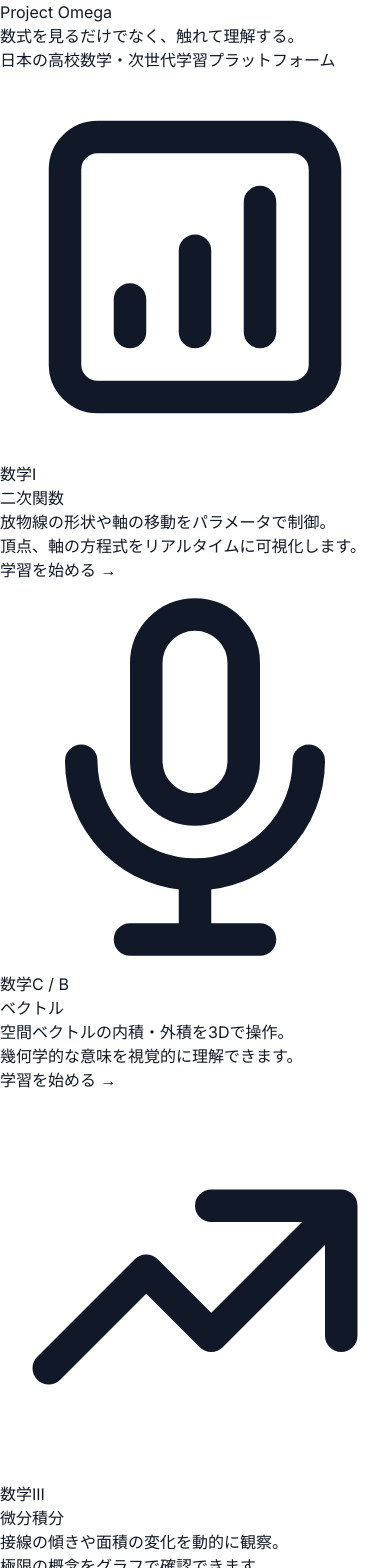
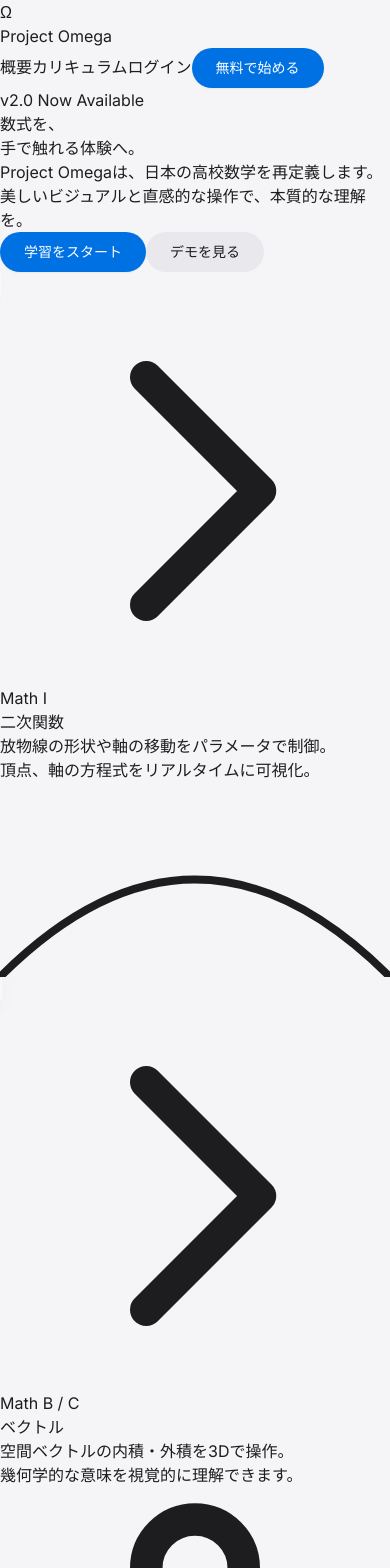
Before and after one commit to hiroshi-tsutsui/ghost-root-terminal, a Next.js app in the folder project_omega/: page / in a window 390 px wide. Shown: the top 1568 px of the page. Built offline with nearby package versions, Linux system fonts and the light colour scheme.

Commit message:
feat(ui): redesign global layout and components to match Apple design system (Project Omega)

```diff
--- a/project_omega/app/globals.css
+++ b/project_omega/app/globals.css
@@ -3,31 +3,142 @@
 @tailwind utilities;
 
 :root {
-  --background: #ffffff;
-  --foreground: #111827;
+  --background: #F5F5F7;
+  --card-bg: #FFFFFF;
+  --foreground: #1D1D1F;
+  --apple-blue: #0071e3;
+  --apple-blue-hover: #0077ED;
+  --apple-gray-text: #86868b;
+  --font-inter: 'Inter', sans-serif;
 }
 
 body {
   color: var(--foreground);
   background: var(--background);
-  font-family: var(--font-inter), var(--font-noto-sans-jp), sans-serif;
+  font-family: var(--font-inter), var(--font-noto-sans-jp), -apple-system, BlinkMacSystemFont, "Segoe UI", Roboto, Helvetica, Arial, sans-serif;
   -webkit-font-smoothing: antialiased;
   -moz-osx-font-smoothing: grayscale;
 }
 
-/* Custom Utilities for "Apple-like" feel */
-.glass-panel {
-  @apply bg-white/80 backdrop-blur-md border border-white/20 shadow-sm;
+/* Custom Scrollbar for Webkit */
+::-webkit-scrollbar {
+  width: 8px;
+  height: 8px;
+}
+::-webkit-scrollbar-track {
+  background: transparent;
+}
+::-webkit-scrollbar-thumb {
+  background: #d1d1d6;
+  border-radius: 4px;
+}
+::-webkit-scrollbar-thumb:hover {
+  background: #b0b0b5;
 }
 
-.input-primary {
-  @apply rounded-md border border-gray-200 bg-gray-50 px-3 py-2 text-sm shadow-sm transition-all focus:border-blue-500 focus:bg-white focus:outline-none focus:ring-1 focus:ring-blue-500;
+
+/* Apple-style Components */
+
+/* Glass Panel */
+.glass-panel {
+  @apply bg-white/70 backdrop-blur-xl border border-white/40 shadow-sm supports-[backdrop-filter]:bg-white/60;
 }
 
-.btn-primary {
-  @apply inline-flex items-center justify-center rounded-lg bg-black px-4 py-2 text-sm font-medium text-white shadow transition-all hover:bg-gray-800 focus:outline-none focus:ring-2 focus:ring-gray-400 focus:ring-offset-2;
+.glass-header {
+  @apply sticky top-0 z-50 w-full border-b border-gray-200/50 bg-white/80 backdrop-blur-md transition-all supports-[backdrop-filter]:bg-white/60;
+}
+
+/* Cards */
+.apple-card {
+  @apply bg-white rounded-3xl shadow-[0_4px_24px_rgba(0,0,0,0.04)] border border-black/[0.02] transition-all duration-300 hover:shadow-[0_8px_32px_rgba(0,0,0,0.08)] hover:-translate-y-1 overflow-hidden;
+}
+
+/* Buttons */
+.btn-apple {
+  @apply inline-flex items-center justify-center rounded-full bg-[#0071e3] px-6 py-2.5 text-sm font-medium text-white shadow-sm transition-all duration-200 hover:bg-[#0077ED] focus:outline-none focus:ring-4 focus:ring-[#0071e3]/20 active:scale-[0.98];
 }
 
 .btn-secondary {
-  @apply inline-flex items-center justify-center rounded-lg border border-gray-200 bg-white px-4 py-2 text-sm font-medium text-gray-900 shadow-sm transition-all hover:bg-gray-50 focus:outline-none focus:ring-2 focus:ring-gray-200 focus:ring-offset-2;
+  @apply inline-flex items-center justify-center rounded-full bg-[#e8e8ed] px-6 py-2.5 text-sm font-medium text-[#1d1d1f] transition-all duration-200 hover:bg-[#d2d2d7] focus:outline-none focus:ring-4 focus:ring-gray-200 active:scale-[0.98];
 }
+
+/* Inputs */
+.input-apple {
+  @apply w-full rounded-xl border-none bg-[#F5F5F7] px-4 py-3 text-[15px] font-medium text-[#1d1d1f] placeholder-[#86868b] shadow-inner transition-all focus:bg-white focus:outline-none focus:ring-2 focus:ring-[#0071e3]/50;
+}
+
+/* Apple-style Slider */
+input[type=range] {
+  -webkit-appearance: none; /* Hides the slider so that custom slider can be made */
+  width: 100%; /* Specific width is required for Firefox. */
+  background: transparent; /* Otherwise white in Chrome */
+}
+
+input[type=range]::-webkit-slider-thumb {
+  -webkit-appearance: none;
+  height: 28px;
+  width: 28px;
+  border-radius: 50%;
+  background: #ffffff;
+  cursor: pointer;
+  margin-top: -12px; /* You need to specify a margin in Chrome, but in Firefox and IE it is automatic */
+  box-shadow: 0 4px 8px rgba(0,0,0,0.15), 0 0 1px rgba(0,0,0,0.1);
+  border: 0.5px solid rgba(0,0,0,0.04);
+  transition: transform 0.1s ease;
+}
+
+input[type=range]::-webkit-slider-thumb:hover {
+    transform: scale(1.05);
+}
+
+input[type=range]::-webkit-slider-runnable-track {
+  width: 100%;
+  height: 6px;
+  cursor: pointer;
+  background: #e5e5e5;
+  border-radius: 999px;
+  border: none;
+}
+
+input[type=range]:focus {
+  outline: none;
+}
+
+input[type=range]:focus::-webkit-slider-runnable-track {
+  background: #e5e5e5;
+}
+
+/* Typography Helpers */
+.text-apple-header {
+  @apply font-semibold tracking-tight text-[#1d1d1f];
+}
+
+.text-apple-body {
+  @apply font-normal text-[#1d1d1f] leading-relaxed;
+}
+
+.text-apple-subtext {
+  @apply text-[#86868b] font-medium;
+}
+
+/* Animations */
+.fade-in-up {
+  animation: fadeInUp 0.8s cubic-bezier(0.16, 1, 0.3, 1) forwards;
+  opacity: 0;
+  transform: translateY(20px);
+}
+
+@keyframes fadeInUp {
+  from {
+    opacity: 0;
+    transform: translateY(20px);
+  }
+  to {
+    opacity: 1;
+    transform: translateY(0);
+  }
+}
+
+.delay-100 { animation-delay: 100ms; }
+.delay-200 { animation-delay: 200ms; }
+.delay-300 { animation-delay: 300ms; }
--- a/project_omega/app/layout.tsx
+++ b/project_omega/app/layout.tsx
@@ -1,5 +1,6 @@
 import type { Metadata } from "next";
 import { Inter, Noto_Sans_JP } from "next/font/google";
+import Link from "next/link";
 import "./globals.css";
 
 const inter = Inter({ subsets: ["latin"], variable: "--font-inter" });
@@ -17,8 +18,43 @@ export default function RootLayout({
 }>) {
   return (
     <html lang="ja">
-      <body className={`${inter.variable} ${notoSansJP.variable} font-sans antialiased bg-gray-50 text-gray-900`}>
-        {children}
+      <body className={`${inter.variable} ${notoSansJP.variable} font-sans antialiased bg-[#F5F5F7] text-[#1d1d1f]`}>
+
+        {/* Sticky Header with Glassmorphism - Global */}
+        <header className="fixed top-0 left-0 right-0 z-50 transition-all duration-300 bg-white/70 backdrop-blur-xl border-b border-white/20 supports-[backdrop-filter]:bg-white/60">
+          <div className="max-w-7xl mx-auto px-6 h-16 flex items-center justify-between">
+            <Link href="/" className="flex items-center space-x-3 group">
+              <div className="w-8 h-8 rounded-lg bg-gradient-to-br from-gray-900 to-gray-600 shadow-inner flex items-center justify-center transition-transform group-hover:scale-105">
+                <span className="text-white font-bold text-lg">Ω</span>
+              </div>
+              <span className="text-xl font-semibold tracking-tight text-[#1d1d1f]">Project Omega</span>
+            </Link>
+            <nav className="hidden md:flex items-center space-x-8 text-[15px] font-medium text-[#1d1d1f]/80">
+              <Link href="#" className="hover:text-[#0071e3] transition-colors">概要</Link>
+              <Link href="#" className="hover:text-[#0071e3] transition-colors">カリキュラム</Link>
+              <Link href="#" className="hover:text-[#0071e3] transition-colors">ログイン</Link>
+              <Link href="#" className="btn-apple px-5 py-1.5 text-xs shadow-blue-500/20">
+                無料で始める
+              </Link>
+            </nav>
+          </div>
+        </header>
+
+        <main className="pt-24 min-h-screen">
+          {children}
+        </main>
+
+        <footer className="bg-white border-t border-gray-200 py-12 mt-20">
+          <div className="max-w-7xl mx-auto px-6 flex flex-col md:flex-row justify-between items-center">
+            <p className="text-[#86868b] text-xs">Copyright © 2026 Project Omega. All rights reserved.</p>
+            <div className="flex space-x-6 mt-4 md:mt-0 text-[#86868b] text-xs font-medium">
+              <Link href="#" className="hover:text-[#1d1d1f]">プライバシーポリシー</Link>
+              <Link href="#" className="hover:text-[#1d1d1f]">利用規約</Link>
+              <Link href="#" className="hover:text-[#1d1d1f]">販売法に基づく表記</Link>
+            </div>
+          </div>
+        </footer>
+
       </body>
     </html>
   );
--- a/project_omega/app/page.tsx
+++ b/project_omega/app/page.tsx
@@ -2,110 +2,149 @@ import Link from 'next/link';
 
 export default function Home() {
   return (
-    <main className="flex min-h-screen flex-col items-center justify-center p-8 bg-[#F9FAFB] text-gray-900 font-sans selection:bg-blue-100">
-      <div className="max-w-5xl w-full text-center space-y-10">
-        <div className="space-y-4">
-          <h1 className="text-6xl font-extrabold tracking-tight bg-clip-text text-transparent bg-gradient-to-r from-gray-900 via-gray-700 to-gray-900">
-            Project Omega
+    <div className="max-w-7xl mx-auto px-6">
+
+      {/* Hero Section */}
+      <div className="text-center max-w-4xl mx-auto mb-20 mt-12 space-y-8 fade-in-up">
+        <div className="inline-flex items-center px-3 py-1 rounded-full bg-white border border-gray-200 shadow-sm mb-4">
+          <span className="flex h-2 w-2 relative mr-2">
+            <span className="animate-ping absolute inline-flex h-full w-full rounded-full bg-blue-400 opacity-75"></span>
+            <span className="relative inline-flex rounded-full h-2 w-2 bg-[#0071e3]"></span>
+          </span>
+          <span className="text-xs font-semibold tracking-wide uppercase text-gray-500">v2.0 Now Available</span>
+        </div>
+
+        <h1 className="text-5xl md:text-7xl font-semibold tracking-tighter text-[#1d1d1f] leading-[1.1]">
+          数式を、<br className="md:hidden" />
+          <span className="bg-clip-text text-transparent bg-gradient-to-r from-[#1d1d1f] via-[#434344] to-[#1d1d1f]">
+            手で触れる体験へ。
+          </span>
         </h1>
-          <p className="text-xl text-gray-500 font-medium">
-            数式を見るだけでなく、触れて理解する。<br />
-            <span className="text-base font-normal text-gray-400 mt-2 block">日本の高校数学・次世代学習プラットフォーム</span>
+
+        <p className="text-xl md:text-2xl text-[#86868b] font-medium max-w-2xl mx-auto leading-relaxed">
+          Project Omegaは、日本の高校数学を再定義します。<br className="hidden md:block"/>
+          美しいビジュアルと直感的な操作で、本質的な理解を。
+        </p>
+
+        <div className="flex flex-col sm:flex-row items-center justify-center gap-4 pt-4">
+          <button className="btn-apple text-lg px-8 py-3 w-full sm:w-auto shadow-lg shadow-blue-500/30 hover:shadow-blue-500/40">
+            学習をスタート
+          </button>
+          <button className="btn-secondary text-lg px-8 py-3 w-full sm:w-auto bg-white hover:bg-gray-50 border border-gray-200">
+            デモを見る
+          </button>
+        </div>
+      </div>
+
+      {/* Dashboard Grid */}
+      <div className="grid grid-cols-1 md:grid-cols-2 gap-6 lg:gap-8 pb-12">
+
+        {/* Card 1: Quadratics */}
+        <Link href="/quadratics" className="group apple-card p-8 md:p-10 fade-in-up delay-100 hover:ring-4 hover:ring-[#0071e3]/10 relative">
+          <div className="absolute top-0 right-0 p-6 opacity-50 group-hover:opacity-100 transition-opacity">
+             <svg className="w-6 h-6 text-gray-400 group-hover:text-[#0071e3]" fill="none" viewBox="0 0 24 24" stroke="currentColor">
+               <path strokeLinecap="round" strokeLinejoin="round" strokeWidth={2} d="M9 5l7 7-7 7" />
+             </svg>
+          </div>
+          <div className="flex flex-col h-full justify-between space-y-20">
+            <div>
+              <span className="text-xs font-bold tracking-wider text-[#86868b] uppercase mb-2 block">Math I</span>
+              <h2 className="text-3xl font-semibold text-[#1d1d1f] mb-3 group-hover:text-[#0071e3] transition-colors">二次関数</h2>
+              <p className="text-[#86868b] font-medium leading-relaxed max-w-sm">
+                放物線の形状や軸の移動をパラメータで制御。<br/>
+                頂点、軸の方程式をリアルタイムに可視化。
               </p>
             </div>
-
-        <div className="grid grid-cols-1 md:grid-cols-2 gap-6 mt-16 text-left">
-
-          {/* Math I: Quadratics */}
-          <Link href="/quadratics" className="group relative block p-8 bg-white rounded-2xl shadow-sm border border-gray-100 hover:shadow-xl hover:-translate-y-1 transition-all duration-300">
-            <div className="flex justify-between items-start mb-4">
-              <div className="p-3 bg-blue-50 rounded-xl group-hover:bg-blue-100 transition-colors">
-                <svg className="w-6 h-6 text-blue-600" fill="none" viewBox="0 0 24 24" stroke="currentColor">
-                  <path strokeLinecap="round" strokeLinejoin="round" strokeWidth={2} d="M16 8v8m-4-5v5m-4-2v2m-2 4h12a2 2 0 002-2V6a2 2 0 00-2-2H6a2 2 0 00-2 2v12a2 2 0 002 2z" />
+            <div className="relative h-32 w-full bg-gray-50 rounded-2xl overflow-hidden border border-gray-100 group-hover:border-blue-100 transition-colors">
+              {/* Abstract visualization placeholder */}
+              <div className="absolute inset-0 flex items-center justify-center">
+                  <svg className="w-full h-24 text-blue-500/20" viewBox="0 0 100 50" preserveAspectRatio="none">
+                      <path d="M0,50 Q50,0 100,50" fill="none" stroke="currentColor" strokeWidth="2" />
                   </svg>
               </div>
-              <span className="inline-flex items-center px-2.5 py-0.5 rounded-full text-xs font-medium bg-blue-50 text-blue-700">
-                数学I
-              </span>
             </div>
-            <h2 className="text-2xl font-bold text-gray-900 mb-2 group-hover:text-blue-600 transition-colors">二次関数</h2>
-            <p className="text-gray-500 text-sm mb-6 leading-relaxed">
-              放物線の形状や軸の移動をパラメータで制御。<br/>
-              頂点、軸の方程式をリアルタイムに可視化します。
-            </p>
-            <div className="flex items-center text-blue-600 text-sm font-medium opacity-0 transform translate-x-2 group-hover:opacity-100 group-hover:translate-x-0 transition-all">
-              学習を始める <span className="ml-1">→</span>
           </div>
         </Link>
 
-          {/* Math B: Vectors */}
-          <Link href="/vectors" className="group relative block p-8 bg-white rounded-2xl shadow-sm border border-gray-100 hover:shadow-xl hover:-translate-y-1 transition-all duration-300">
-             <div className="flex justify-between items-start mb-4">
-              <div className="p-3 bg-purple-50 rounded-xl group-hover:bg-purple-100 transition-colors">
-                <svg className="w-6 h-6 text-purple-600" fill="none" viewBox="0 0 24 24" stroke="currentColor">
-                  <path strokeLinecap="round" strokeLinejoin="round" strokeWidth={2} d="M19 11a7 7 0 01-7 7m0 0a7 7 0 01-7-7m7 7v4m0 0H8m4 0h4m-4-8a3 3 0 01-3-3V5a3 3 0 116 0v6a3 3 0 01-3 3z" />
+        {/* Card 2: Vectors */}
+        <Link href="/vectors" className="group apple-card p-8 md:p-10 fade-in-up delay-200 hover:ring-4 hover:ring-purple-500/10 relative">
+          <div className="absolute top-0 right-0 p-6 opacity-50 group-hover:opacity-100 transition-opacity">
+             <svg className="w-6 h-6 text-gray-400 group-hover:text-purple-600" fill="none" viewBox="0 0 24 24" stroke="currentColor">
+               <path strokeLinecap="round" strokeLinejoin="round" strokeWidth={2} d="M9 5l7 7-7 7" />
              </svg>
           </div>
-              <span className="inline-flex items-center px-2.5 py-0.5 rounded-full text-xs font-medium bg-purple-50 text-purple-700">
-                数学C / B
-              </span>
-            </div>
-            <h2 className="text-2xl font-bold text-gray-900 mb-2 group-hover:text-purple-600 transition-colors">ベクトル</h2>
-            <p className="text-gray-500 text-sm mb-6 leading-relaxed">
+          <div className="flex flex-col h-full justify-between space-y-20">
+            <div>
+              <span className="text-xs font-bold tracking-wider text-[#86868b] uppercase mb-2 block">Math B / C</span>
+              <h2 className="text-3xl font-semibold text-[#1d1d1f] mb-3 group-hover:text-purple-600 transition-colors">ベクトル</h2>
+              <p className="text-[#86868b] font-medium leading-relaxed max-w-sm">
                 空間ベクトルの内積・外積を3Dで操作。<br/>
                 幾何学的な意味を視覚的に理解できます。
               </p>
-            <div className="flex items-center text-purple-600 text-sm font-medium opacity-0 transform translate-x-2 group-hover:opacity-100 group-hover:translate-x-0 transition-all">
-              学習を始める <span className="ml-1">→</span>
+            </div>
+            <div className="relative h-32 w-full bg-gray-50 rounded-2xl overflow-hidden border border-gray-100 group-hover:border-purple-100 transition-colors">
+               <div className="absolute inset-0 flex items-center justify-center">
+                  <svg className="w-24 h-24 text-purple-500/20" viewBox="0 0 24 24" fill="none" stroke="currentColor" strokeWidth="2">
+                      <path d="M19 11a7 7 0 01-7 7m0 0a7 7 0 01-7-7m7 7v4m0 0H8m4 0h4m-4-8a3 3 0 01-3-3V5a3 3 0 116 0v6a3 3 0 01-3 3z" />
+                  </svg>
+              </div>
+            </div>
           </div>
         </Link>
 
-          {/* Math III: Calculus */}
-          <Link href="/calculus" className="group relative block p-8 bg-white rounded-2xl shadow-sm border border-gray-100 hover:shadow-xl hover:-translate-y-1 transition-all duration-300">
-             <div className="flex justify-between items-start mb-4">
-              <div className="p-3 bg-red-50 rounded-xl group-hover:bg-red-100 transition-colors">
-                <svg className="w-6 h-6 text-red-600" fill="none" viewBox="0 0 24 24" stroke="currentColor">
-                  <path strokeLinecap="round" strokeLinejoin="round" strokeWidth={2} d="M13 7h8m0 0v8m0-8l-8 8-4-4-6 6" />
+        {/* Card 3: Calculus */}
+        <Link href="/calculus" className="group apple-card p-8 md:p-10 fade-in-up delay-300 hover:ring-4 hover:ring-red-500/10 relative">
+           <div className="absolute top-0 right-0 p-6 opacity-50 group-hover:opacity-100 transition-opacity">
+             <svg className="w-6 h-6 text-gray-400 group-hover:text-red-600" fill="none" viewBox="0 0 24 24" stroke="currentColor">
+               <path strokeLinecap="round" strokeLinejoin="round" strokeWidth={2} d="M9 5l7 7-7 7" />
              </svg>
           </div>
-              <span className="inline-flex items-center px-2.5 py-0.5 rounded-full text-xs font-medium bg-red-50 text-red-700">
-                数学III
-              </span>
-            </div>
-            <h2 className="text-2xl font-bold text-gray-900 mb-2 group-hover:text-red-600 transition-colors">微分積分</h2>
-            <p className="text-gray-500 text-sm mb-6 leading-relaxed">
+          <div className="flex flex-col h-full justify-between space-y-20">
+            <div>
+              <span className="text-xs font-bold tracking-wider text-[#86868b] uppercase mb-2 block">Math III</span>
+              <h2 className="text-3xl font-semibold text-[#1d1d1f] mb-3 group-hover:text-red-600 transition-colors">微分積分</h2>
+              <p className="text-[#86868b] font-medium leading-relaxed max-w-sm">
                 接線の傾きや面積の変化を動的に観察。<br/>
                 極限の概念をグラフで確認できます。
               </p>
-            <div className="flex items-center text-red-600 text-sm font-medium opacity-0 transform translate-x-2 group-hover:opacity-100 group-hover:translate-x-0 transition-all">
-              学習を始める <span className="ml-1">→</span>
+            </div>
+            <div className="relative h-32 w-full bg-gray-50 rounded-2xl overflow-hidden border border-gray-100 group-hover:border-red-100 transition-colors">
+                <div className="absolute inset-0 flex items-center justify-center">
+                  <svg className="w-24 h-24 text-red-500/20" viewBox="0 0 24 24" fill="none" stroke="currentColor" strokeWidth="2">
+                      <path d="M13 7h8m0 0v8m0-8l-8 8-4-4-6 6" />
+                  </svg>
+              </div>
+            </div>
           </div>
         </Link>
 
-          {/* Math A: Probability */}
-          <Link href="/probability" className="group relative block p-8 bg-white rounded-2xl shadow-sm border border-gray-100 hover:shadow-xl hover:-translate-y-1 transition-all duration-300">
-             <div className="flex justify-between items-start mb-4">
-              <div className="p-3 bg-yellow-50 rounded-xl group-hover:bg-yellow-100 transition-colors">
-                <svg className="w-6 h-6 text-yellow-600" fill="none" viewBox="0 0 24 24" stroke="currentColor">
-                  <path strokeLinecap="round" strokeLinejoin="round" strokeWidth={2} d="M9 19v-6a2 2 0 00-2-2H5a2 2 0 00-2 2v6a2 2 0 002 2h2a2 2 0 002-2zm0 0V9a2 2 0 012-2h2a2 2 0 012 2v10m-6 0a2 2 0 002 2h2a2 2 0 002-2m0 0V5a2 2 0 012-2h2a2 2 0 012 2v14a2 2 0 01-2 2h-2a2 2 0 01-2-2z" />
+        {/* Card 4: Probability */}
+        <Link href="/probability" className="group apple-card p-8 md:p-10 fade-in-up delay-100 hover:ring-4 hover:ring-yellow-500/10 relative">
+           <div className="absolute top-0 right-0 p-6 opacity-50 group-hover:opacity-100 transition-opacity">
+             <svg className="w-6 h-6 text-gray-400 group-hover:text-yellow-600" fill="none" viewBox="0 0 24 24" stroke="currentColor">
+               <path strokeLinecap="round" strokeLinejoin="round" strokeWidth={2} d="M9 5l7 7-7 7" />
              </svg>
           </div>
-              <span className="inline-flex items-center px-2.5 py-0.5 rounded-full text-xs font-medium bg-yellow-50 text-yellow-800">
-                数学A / B
-              </span>
-            </div>
-            <h2 className="text-2xl font-bold text-gray-900 mb-2 group-hover:text-yellow-600 transition-colors">確率・統計</h2>
-            <p className="text-gray-500 text-sm mb-6 leading-relaxed">
+          <div className="flex flex-col h-full justify-between space-y-20">
+            <div>
+              <span className="text-xs font-bold tracking-wider text-[#86868b] uppercase mb-2 block">Math A</span>
+              <h2 className="text-3xl font-semibold text-[#1d1d1f] mb-3 group-hover:text-yellow-600 transition-colors">確率・統計</h2>
+              <p className="text-[#86868b] font-medium leading-relaxed max-w-sm">
                 確率分布やデータの散らばりをシミュレーション。<br/>
                 正規分布、二項分布を直感的に学びます。
               </p>
-            <div className="flex items-center text-yellow-600 text-sm font-medium opacity-0 transform translate-x-2 group-hover:opacity-100 group-hover:translate-x-0 transition-all">
-              学習を始める <span className="ml-1">→</span>
+            </div>
+            <div className="relative h-32 w-full bg-gray-50 rounded-2xl overflow-hidden border border-gray-100 group-hover:border-yellow-100 transition-colors">
+                <div className="absolute inset-0 flex items-center justify-center">
+                  <svg className="w-24 h-24 text-yellow-500/20" viewBox="0 0 24 24" fill="none" stroke="currentColor" strokeWidth="2">
+                      <path d="M9 19v-6a2 2 0 00-2-2H5a2 2 0 00-2 2v6a2 2 0 002 2h2a2 2 0 002-2zm0 0V9a2 2 0 012-2h2a2 2 0 012 2v10m-6 0a2 2 0 002 2h2a2 2 0 002-2m0 0V5a2 2 0 012-2h2a2 2 0 012 2v14a2 2 0 01-2 2h-2a2 2 0 01-2-2z" />
+                  </svg>
+              </div>
+            </div>
           </div>
         </Link>
 
       </div>
     </div>
-    </main>
   );
 }
```
Lines whose indentation alone changed are shown as unchanged.
